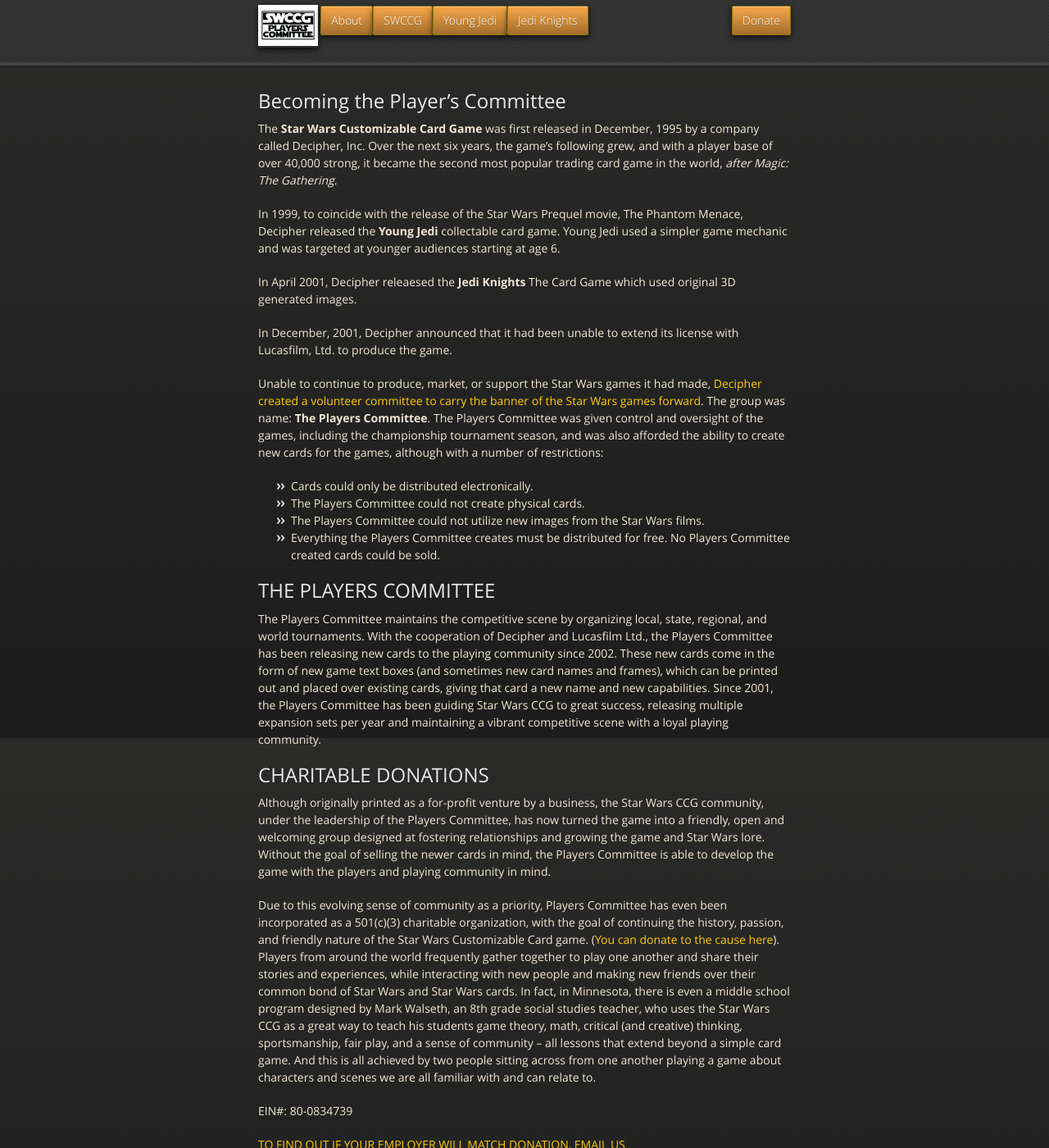
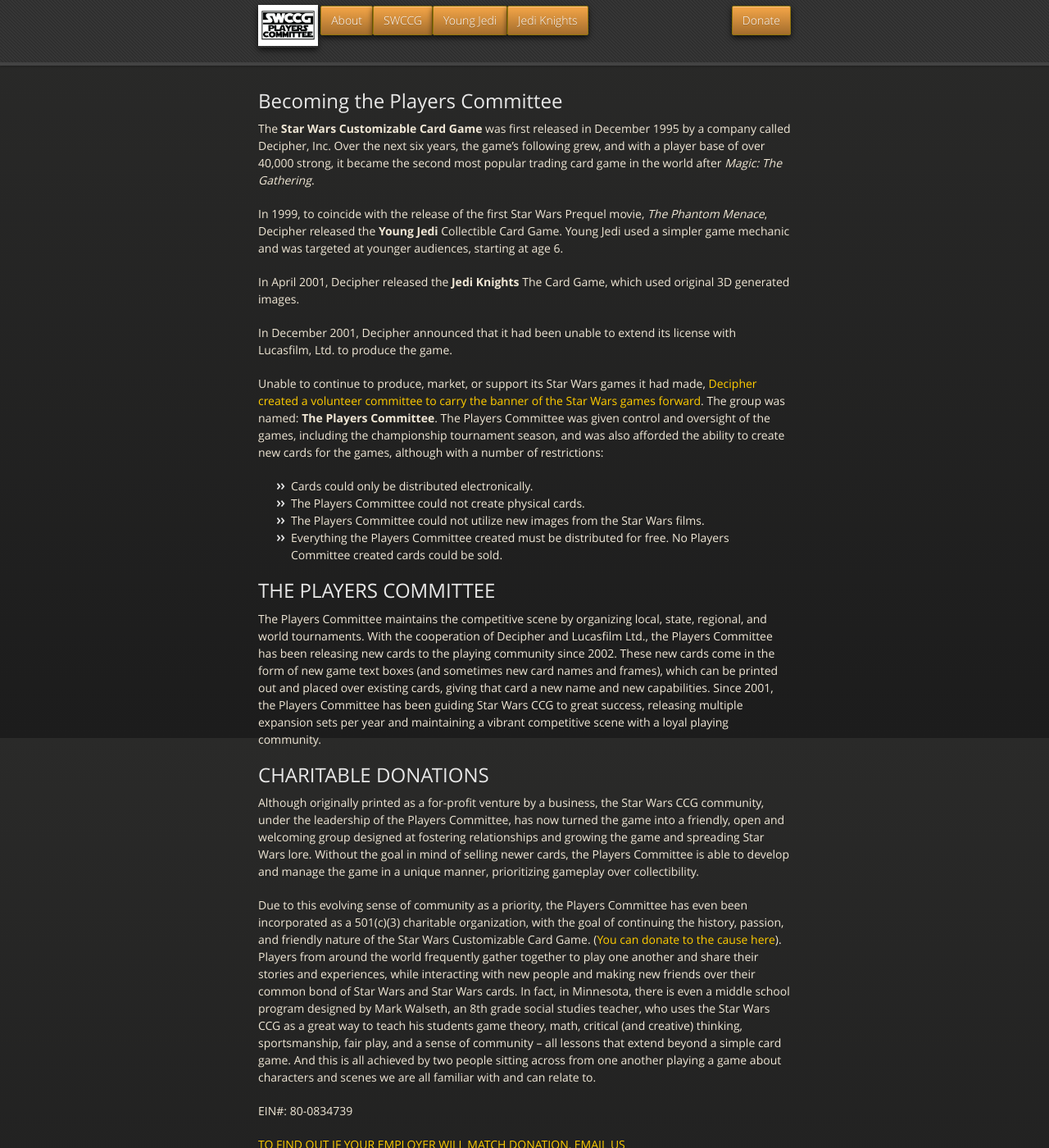
Before and after one commit to swccgpc/playerscommittee.org, a Jekyll site: the page built from about.md, in a window 1280 px wide and 1400 px high. Shown: the whole window at 82% size. Built offline with Jekyll 4.4.1, drawn with Linux system fonts in a browser that asks for light colours.

Commit message:
chore:(correct grammar changes on about)

```diff
--- a/about.md
+++ b/about.md
@@ -4,22 +4,22 @@ title: About the Players Committee
 permalink: /about/
 ---
 
-## Becoming the Player's Committee
+## Becoming the Players Committee
 
-The **Star Wars Customizable Card Game** was first released in December, 1995 by a company called Decipher, Inc. Over the next six years, the game’s following grew, and with a player base of over 40,000 strong, it became the second most popular trading card game in the world, _after Magic: The Gathering_.
+The **Star Wars Customizable Card Game** was first released in December 1995 by a company called Decipher, Inc. Over the next six years, the game’s following grew, and with a player base of over 40,000 strong, it became the second most popular trading card game in the world after _Magic: The Gathering_.
 
-In 1999, to coincide with the release of the Star Wars Prequel movie, The Phantom Menace, Decipher released the **Young Jedi** collectable card game. Young Jedi used a simpler game mechanic and was targeted at younger audiences starting at age 6.
+In 1999, to coincide with the release of the first Star Wars Prequel movie, _The Phantom Menace_, Decipher released the **Young Jedi** Collectible Card Game. Young Jedi used a simpler game mechanic and was targeted at younger audiences, starting at age 6.
 
-In April 2001, Decipher releaesed the **Jedi Knights** The Card Game which used original 3D generated images.
+In April 2001, Decipher released the **Jedi Knights** The Card Game, which used original 3D generated images.
 
-In December, 2001, Decipher announced that it had been unable to extend its license with Lucasfilm, Ltd. to produce the game.
+In December 2001, Decipher announced that it had been unable to extend its license with Lucasfilm, Ltd. to produce the game.
 
-Unable to continue to produce, market, or support the Star Wars games it had made, [Decipher created a volunteer committee to carry the banner of the Star Wars games forward](https://web.archive.org/web/20020611042314/http://decipher.com/starwars/playerscommittee1.html). The group was name: **The Players Committee**. The Players Committee was given control and oversight of the games, including the championship tournament season, and was also afforded the ability to create new cards for the games, although with a number of restrictions:
+Unable to continue to produce, market, or support its Star Wars games it had made, [Decipher created a volunteer committee to carry the banner of the Star Wars games forward](https://web.archive.org/web/20020611042314/http://decipher.com/starwars/playerscommittee1.html). The group was named: **The Players Committee**. The Players Committee was given control and oversight of the games, including the championship tournament season, and was also afforded the ability to create new cards for the games, although with a number of restrictions:
 
 * Cards could only be distributed electronically.
 * The Players Committee could not create physical cards.
 * The Players Committee could not utilize new images from the Star Wars films.
-* Everything the Players Committee creates must be distributed for free. No Players Committee created cards could be sold.
+* Everything the Players Committee created must be distributed for free. No Players Committee created cards could be sold.
 
 
 
@@ -30,9 +30,9 @@ The Players Committee maintains the competitive scene by organizing local, state
 
 ## CHARITABLE DONATIONS
 
-Although originally printed as a for-profit venture by a business, the Star Wars CCG community, under the leadership of the Players Committee, has now turned the game into a friendly, open and welcoming group designed at fostering relationships and growing the game and Star Wars lore. Without the goal of selling the newer cards in mind, the Players Committee is able to develop the game with the players and playing community in mind.
+Although originally printed as a for-profit venture by a business, the Star Wars CCG community, under the leadership of the Players Committee, has now turned the game into a friendly, open and welcoming group designed at fostering relationships and growing the game and spreading Star Wars lore. Without the goal in mind of selling newer cards, the Players Committee is able to develop and manage the game in a unique manner, prioritizing gameplay over collectibility.
 
-Due to this evolving sense of community as a priority, Players Committee has even been incorporated as a 501(c)(3) charitable organization, with the goal of continuing the history, passion, and friendly nature of the Star Wars Customizable Card game. ([You can donate to the cause here](https://www.starwarsccg.org/donations/)). Players from around the world frequently gather together to play one another and share their stories and experiences, while interacting with new people and making new friends over their common bond of Star Wars and Star Wars cards. In fact, in Minnesota, there is even a middle school program designed by Mark Walseth, an 8th grade social studies teacher, who uses the Star Wars CCG as a great way to teach his students game theory, math, critical (and creative) thinking, sportsmanship, fair play, and a sense of community – all lessons that extend beyond a simple card game. And this is all achieved by two people sitting across from one another playing a game about characters and scenes we are all familiar with and can relate to.
+Due to this evolving sense of community as a priority, the Players Committee has even been incorporated as a 501(c)(3) charitable organization, with the goal of continuing the history, passion, and friendly nature of the Star Wars Customizable Card Game. ([You can donate to the cause here](https://www.starwarsccg.org/donations/)). Players from around the world frequently gather together to play one another and share their stories and experiences, while interacting with new people and making new friends over their common bond of Star Wars and Star Wars cards. In fact, in Minnesota, there is even a middle school program designed by Mark Walseth, an 8th grade social studies teacher, who uses the Star Wars CCG as a great way to teach his students game theory, math, critical (and creative) thinking, sportsmanship, fair play, and a sense of community – all lessons that extend beyond a simple card game. And this is all achieved by two people sitting across from one another playing a game about characters and scenes we are all familiar with and can relate to.
 
 EIN#: 80-0834739
 
```
